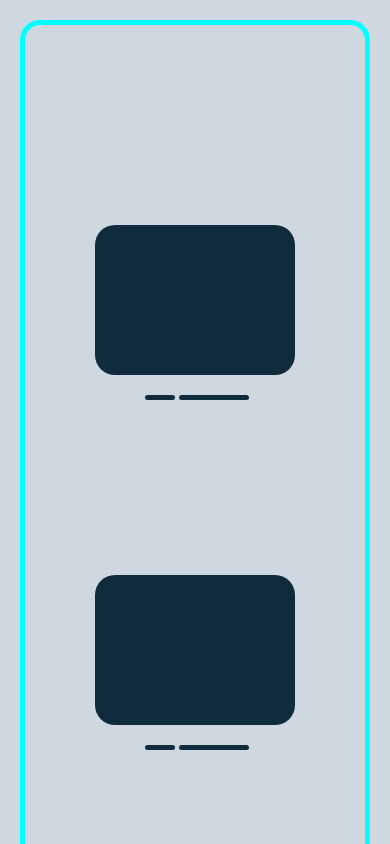
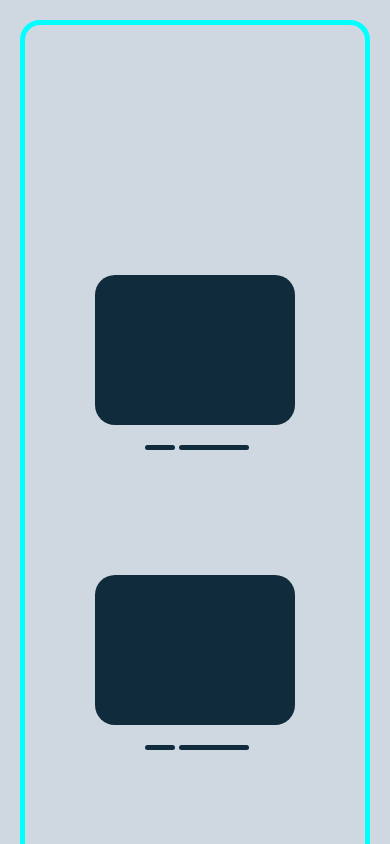
Before and after one commit to tokado/4_home_work_okten, a plain HTML site: page index.html in a window 390 px wide. Shown: the top 844 px of the page. Drawn offline with Linux system fonts and the light colour scheme.

Commit message:
add adaptation

```diff
--- a/css/media.css
+++ b/css/media.css
@@ -14,10 +14,11 @@
         width: auto;
         margin-left: 20px;
         margin-right: 20px;
-        height: auto;
+        height: 1400px;
         flex-direction: column;
         justify-content: center;
         align-items: center;
+        padding-bottom: 60px;
 
     }
     .header__main_block-small_long {
@@ -34,6 +35,7 @@
     .header__main_block-big {
         display: flex;
         flex-direction: row;
+        margin-top: 150px;
     }
     .footer__main {
         display: flex;
```
